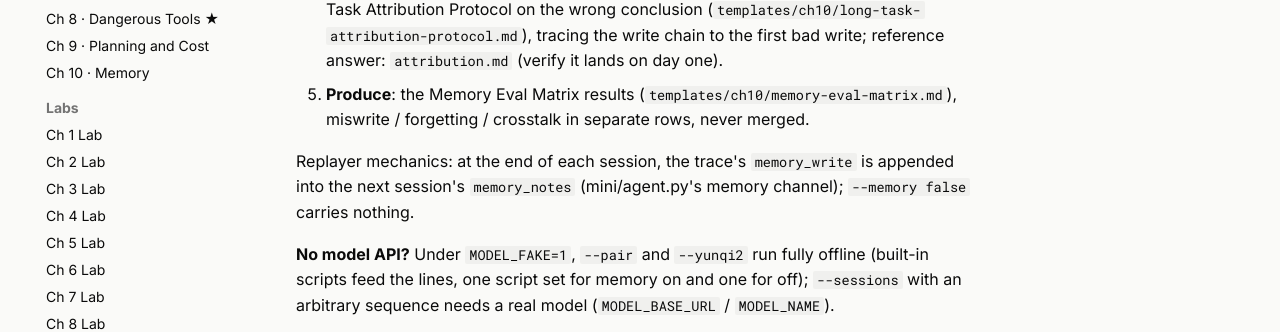
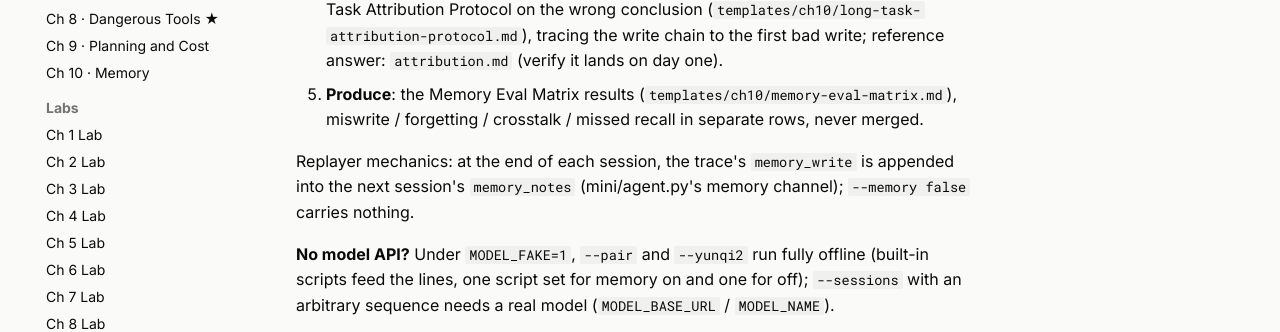
Before and after one commit to hallieren/ai-agent-evaluation, an MkDocs documentation site: the page built from docs/labs/ch10.md, in a window 1280 px wide and 900 px high, scrolled down 405 px. Shown: the part 176-508 px from the top of the window. Built offline with MkDocs 1.6.1 and Material for MkDocs 9.7.7, drawn with Linux system fonts in a browser that asks for light colours; comment, search, counter and statistics services are not loaded.

Commit message:
ch10: QA fixes, add missed-recall to lab step 5, colon to period in crosstalk test

```diff
--- a/docs/labs/ch10.md
+++ b/docs/labs/ch10.md
@@ -15,7 +15,7 @@ Follow the chapter's Lab steps:
    script (the script lives in `script-yunqi2.py`). Execute the Long-Task Attribution Protocol on the wrong conclusion
    (`templates/ch10/long-task-attribution-protocol.md`), tracing the write chain to the first bad write;
    reference answer: `attribution.md` (verify it lands on day one).
-5. **Produce**: the Memory Eval Matrix results (`templates/ch10/memory-eval-matrix.md`), miswrite / forgetting / crosstalk in separate rows, never merged.
+5. **Produce**: the Memory Eval Matrix results (`templates/ch10/memory-eval-matrix.md`), miswrite / forgetting / crosstalk / missed recall in separate rows, never merged.
 
 Replayer mechanics: at the end of each session, the trace's `memory_write` is appended into the next
 session's `memory_notes` (mini/agent.py's memory channel); `--memory false` carries nothing.
```
Also changed, not shown: docs/chapters/ch10-memory.md (+1 -1 lines), repo/labs/ch10/README.md (+1 -1 lines).
